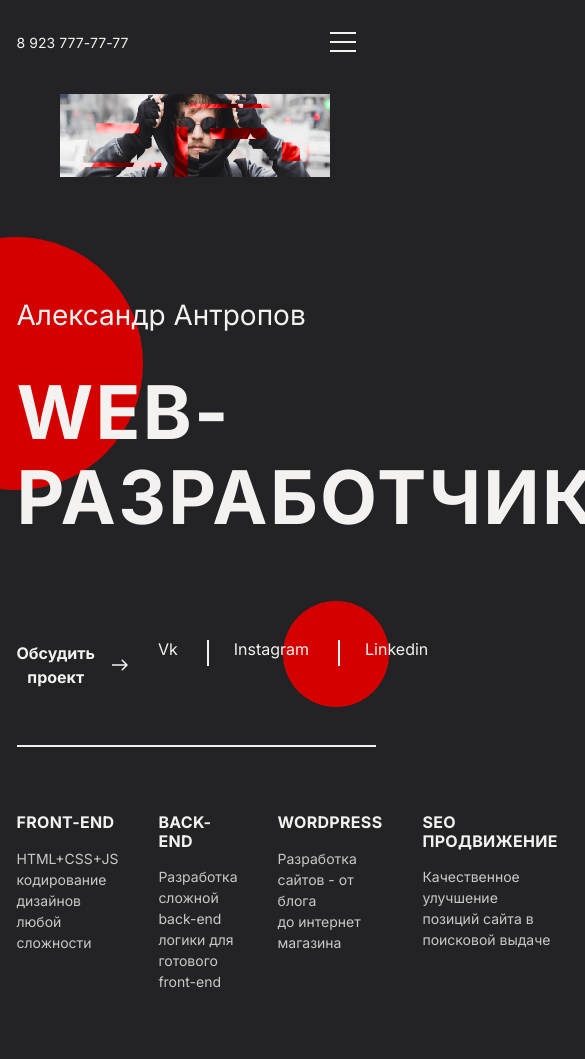
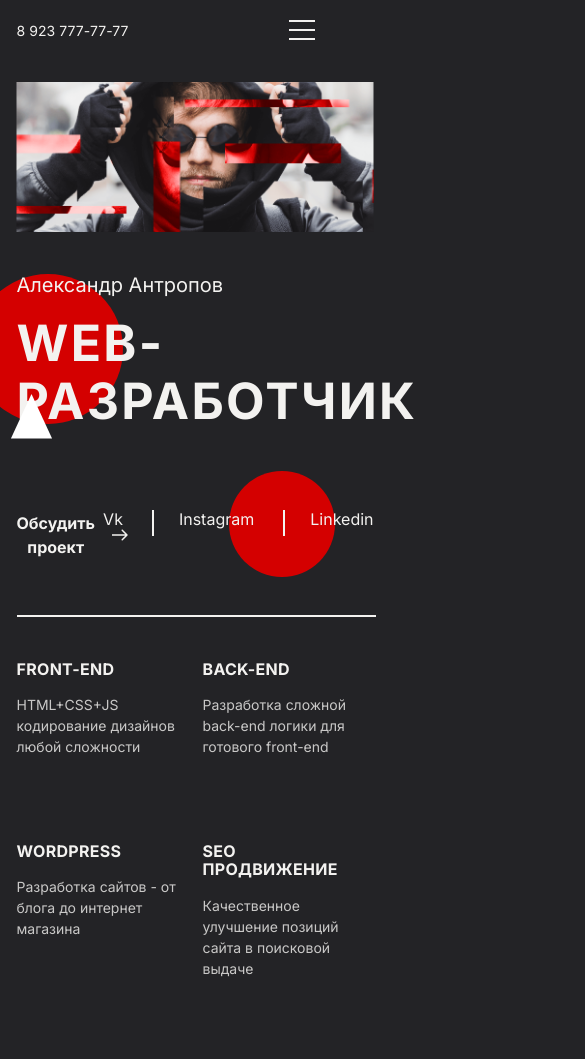
Before and after one commit to E1ena1/Module02portfolio, a website built with webpack: page src/index.html in a window 390 px wide. Shown: the top 1059 px of the page, 585 px wide, since content can reach past the window. Built offline with nearby package versions, Linux system fonts and the light colour scheme.

Commit message:
responsive to main block

```diff
--- a/src/styles/main.scss
+++ b/src/styles/main.scss
@@ -12,8 +12,8 @@ $r_mob_400: 400px;
 $r_mob_500: 500px;
 $r_mob_600: 600px;
 $r_tab: 768px;
+$r_800: 800px;
 $r_tab_900: 900px;
-$r_800: 800px;
 $r_desk: 1000px;
 $r_desk_1100: 1100px;
 $r_desk_hd: 1200px;
@@ -83,6 +83,13 @@ header {
   @media (max-width: $r_mob_500) {
     justify-content: flex-start;
     gap: 19.1rem;
+    padding-top: 8px;
+  }
+  @media (max-width: $r_mob_400) {
+    gap: 15rem;
+  }
+  @media (max-width: $r_mob_360) {
+    gap: 5vw;
   }
   &__navigation {
     flex-basis: 50%;
@@ -185,21 +192,34 @@ header {
 
 .main {
   margin-top: 134px;
+  @media (max-width: $r_desk) {
+    margin-top: 100px;
+  }
   @media (max-width: $r_800) {
     margin-top: 85px;
   }
   @media (max-width: $r_mob_500) {
-    margin-top: 94px;
+    margin-top: 82px;
   }
   &__info {
     margin-bottom: 90px;
+    @media (max-width: $r_desk) {
+      margin-bottom: 45px;
+    }
   }
   &__bg {
     margin-bottom: 12.2rem;
+    @media (max-width: $r_desk_1350) {
+      margin-bottom: 8.2rem;
+    }
+    @media (max-width: $r_desk_1280) {
+      margin-bottom: 4.2rem;
+    }
   }
   &__cover {
     max-width: 1140px;
     height: 310px;
+    position: relative;
     @media (max-width: $r_desk_hd) {
       max-width: 1049px;
       height: 280px;
@@ -211,42 +231,35 @@ header {
     }
     @media (max-width: $r_desk) {
       max-width: 753px;
-      height: 200px;
+      height: 164px;
     }
     @media (max-width: $r_800) {
-      max-width: 600px;
-      height: 174px;
-    }
-    @media (max-width: $r_tab) {
-      max-width: 545px;
-      height: 167px;
-    }
-    @media (max-width: $r_mob_600) {
-      max-width: 456px;
-      height: 132px;
-    }
-    @media (max-width: $r_mob_500) {
-      max-width: 349px;
-      height: 105px;
-    }
-    @media (max-width: $r_mob_400) {
-      max-width: 270px;
-      height: 83px;
-    }
-    @media (max-width: $r_minmob) {
-      max-width: 250px;
-      height: 73px;
+      height: 150px;
     }
   }
   &__photo {
     width: 100%;
     height: 100%;
+    position: absolute;
+    left: 50%;
+    top: 50%;
+    transform: translate(-50%, -50%);
+    object-fit: contain;
+    @media (max-width: $r_mob_500) {
+      object-fit: cover;
+    }
   }
   &__header {
     margin-bottom: 10rem;
+    @media (max-width: $r_desk_1280) {
+      margin-bottom: 8rem;
+    }
     &_h2 {
       @include text (2.8rem, $weight:400);
       position: relative;
+      @media (max-width: $r_desk_1280) {
+        font-size: 2rem;
+      }
       &::before {
         content: ' ';
         width: 253px;
@@ -257,6 +270,22 @@ header {
         top: -62px;
         left: -127px;
         z-index: -1;
+        @media (max-width: $r_desk_1500) {
+          width: 220px;
+          height: 220px;
+        }
+        @media (max-width: $r_desk_1400) {
+          width: 210px;
+          height: 210px;
+          top: -21px;
+          left: -74px;
+        }
+        @media (max-width: $r_desk_1280) {
+          width: 150px;
+          height: 150px;
+          top: 0;
+          left: -44px;
+        }
       }
       &::after {
         content: ' ';
@@ -268,6 +297,19 @@ header {
         position: absolute;
         top: -24px;
         left: -150px;
+        @media (max-width: $r_desk_1500) {
+          top: 102px;
+          left: -113px;
+        }
+        @media (max-width: $r_desk_1400) {
+          top: 147px;
+          left: -59px;
+        }
+        @media (max-width: $r_desk_1280) {
+          top: 120px;
+          left: -11px;
+          background-size: 51px 45px;
+        }
       }
     }
   }
@@ -293,6 +335,9 @@ header {
     &__item-1 {
       grid-column: 1/2;
       grid-row: 1/2;
+      @media (max-width: $r_desk) {
+        grid-column: 1/3;
+      }
     }
     &__item-2 {
       grid-column: 4/5;
@@ -357,23 +402,48 @@ header {
       }
     }
     &__items {
-      display: flex;
+      display: grid;
       grid-template-columns: repeat(4, 1fr);
       gap: 4rem;
       padding-top: 50px;
       padding-bottom: 50px;
+      @media (max-width: $r_desk_hd) {
+        gap: 1.5rem;
+      }
+      @media (max-width: $r_desk) {
+        grid-template-columns: repeat(2, 1fr);
+        grid-template-rows: repeat(2, 1fr);
+        padding-top: 27px;
+        padding-bottom: 0;
+      }
     }
     &__item-3 {
       grid-column: 1/2;
+      @media (max-width: $r_desk) {
+        grid-column: 1/2;
+        grid-row: 1/2;
+      }
     }
     &__item-4 {
       grid-column: 2/3;
+      @media (max-width: $r_desk) {
+        grid-column: 2/3;
+        grid-row: 1/2;
+      }
     }
     &__item-5 {
       grid-column: 3/4;
+      @media (max-width: $r_desk) {
+        grid-column: 1/2;
+        grid-row: 2/3;
+      }
     }
     &__item-6 {
       grid-column: 4/5;
+      @media (max-width: $r_desk) {
+        grid-column: 2/3;
+        grid-row: 2/3;
+      }
     }
   }
 }
@@ -405,6 +475,9 @@ header {
   &__bottom {
     padding-bottom: 16.4rem;
     padding-top: 4.4rem;
+    @media (max-width: $r_desk) {
+      padding-bottom: 6.4rem;
+    }
     &-grid {
     display: grid;
     grid-template-columns: repeat(4, 1fr);
@@ -443,6 +516,9 @@ header {
     }
     &_number {
       padding-right: 3.3rem;
+      @media (max-width: $r_desk) {
+        padding-right: 1.2rem;
+      }
     }
     &_desc {
       font-size: 1.6rem;
@@ -509,6 +585,13 @@ header {
   text-transform: uppercase;
   letter-spacing: 0.23rem;
   margin-top: 39px;
+  @media (max-width: $r_desk_1280) {
+    margin-top: 18px;
+    font-size: 6rem;
+  }
+  @media (max-width: $r_desk) {
+    font-size: 5rem;
+  }
 }
 
 .portfolio {
@@ -530,6 +613,13 @@ header {
     text-transform: uppercase;
     margin: 40px 0 206px 0;
     position: relative;
+    @media (max-width: $r_desk_1280) {
+      font-size: 6rem;
+      margin: 40px 0 179px 0;
+    }
+    @media (max-width: $r_desk) {
+      font-size: 5rem;
+    }
     &::after {
       content: "";
       width: 465px;
@@ -541,6 +631,12 @@ header {
       top: -94px;
       left: 348px;
       z-index: -1;
+      @media (max-width: $r_desk-hd) {
+        width: 399px;
+        height: 400px;
+        top: -104px;
+        left: 301px;
+      }
     }
   }
   &-grid {
@@ -612,6 +708,12 @@ header {
     margin-top: 50px;
     gap: 33px 23px;
     margin-bottom: 164px;
+    @media (max-width: $r_desk_1100) {
+      gap: 23px 10px;
+    }
+    @media (max-width: $r_desk) {
+      grid-template-columns: repeat(2, 1fr);
+    }
     &__item {
       background-repeat: no-repeat;
       display: flex;
```
